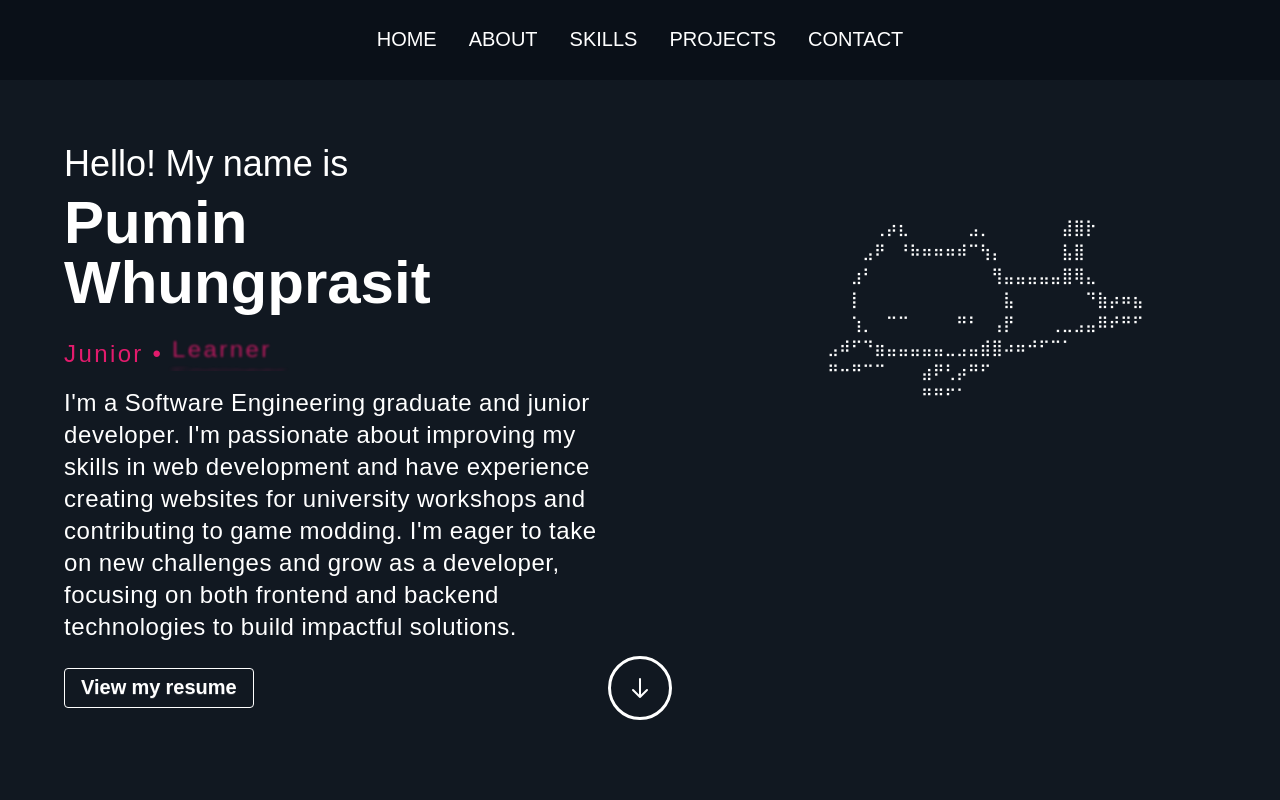
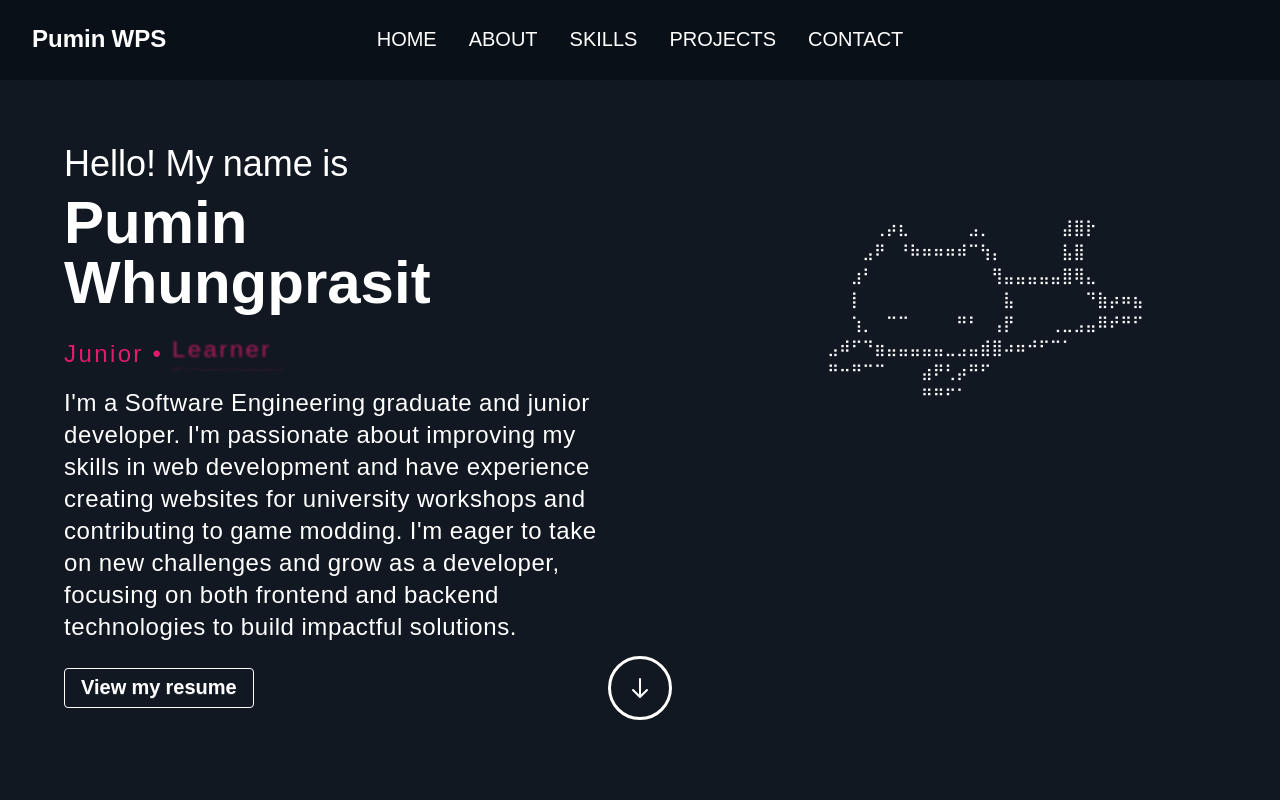
Before and after one commit to Bammcool2011/MyPortfolio, a React (Vite) app: page / in a window 1280 px wide. Shown: the top 800 px of the page. Built offline with nearby package versions, Linux system fonts and the light colour scheme.

Commit message:
update navbar

```diff
--- a/src/components/navbar.tsx
+++ b/src/components/navbar.tsx
@@ -27,7 +27,9 @@ export default function Navbar() {
   return (
     <nav className="bg-[#0a1018] min-w-full fixed top-0 z-50">
       {/* Desktop Navbar */}
-      <div className="hidden md:flex h-20 items-center justify-center">
+      <div className="hidden md:flex h-20 items-center justify-center relative">
+        <div className="absolute left-8 text-white font-bold text-2xl">Pumin WPS</div>
+        <div className="flex-1 flex justify-center">
           {navItems.map((item) => (
             <a
               key={item.name}
@@ -41,6 +43,7 @@ export default function Navbar() {
               {item.name}
             </a>
           ))}
+        </div>
       </div>
 
       {/* Mobile Navbar */}
```
Lines whose indentation alone changed are shown as unchanged.
